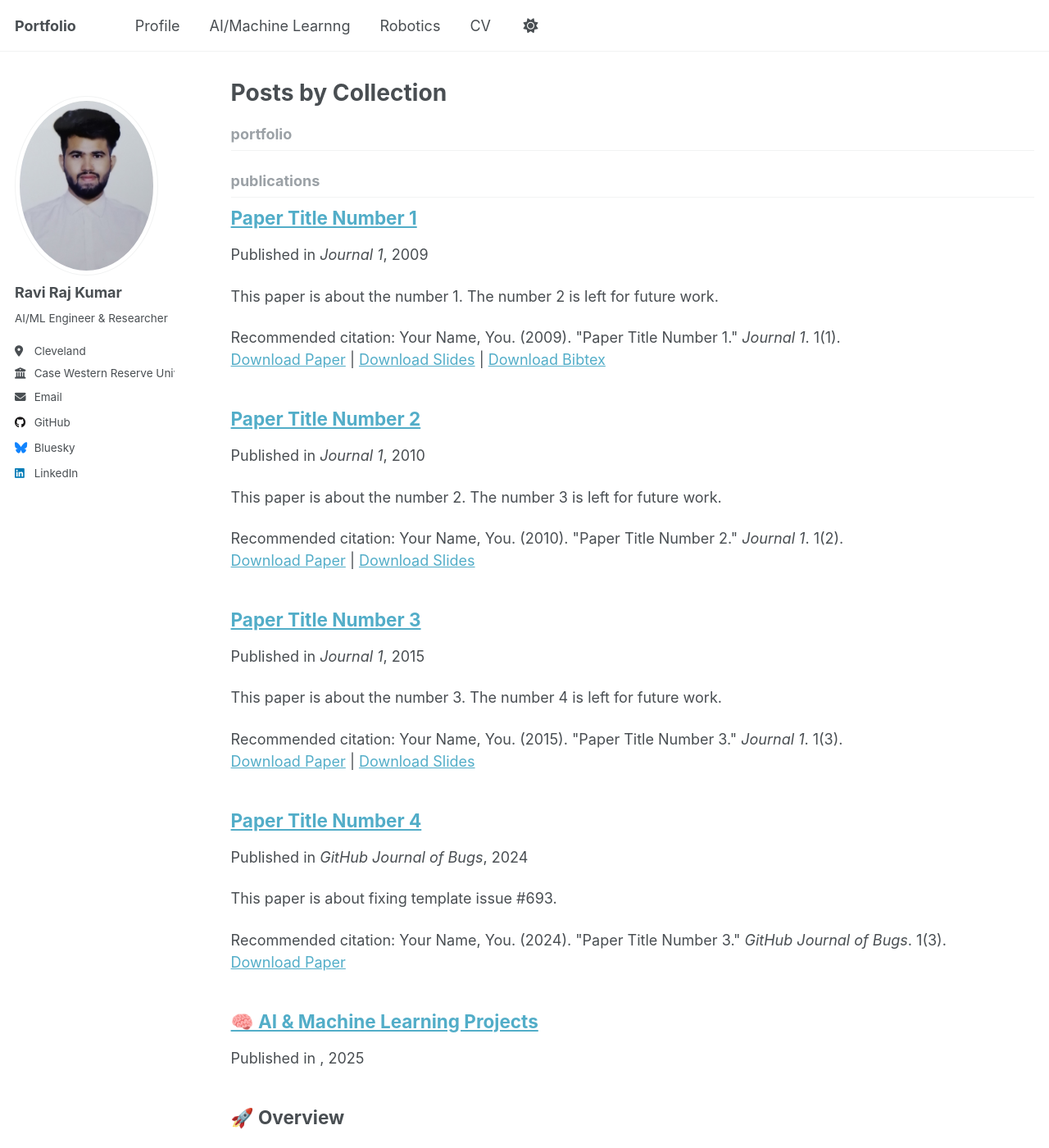
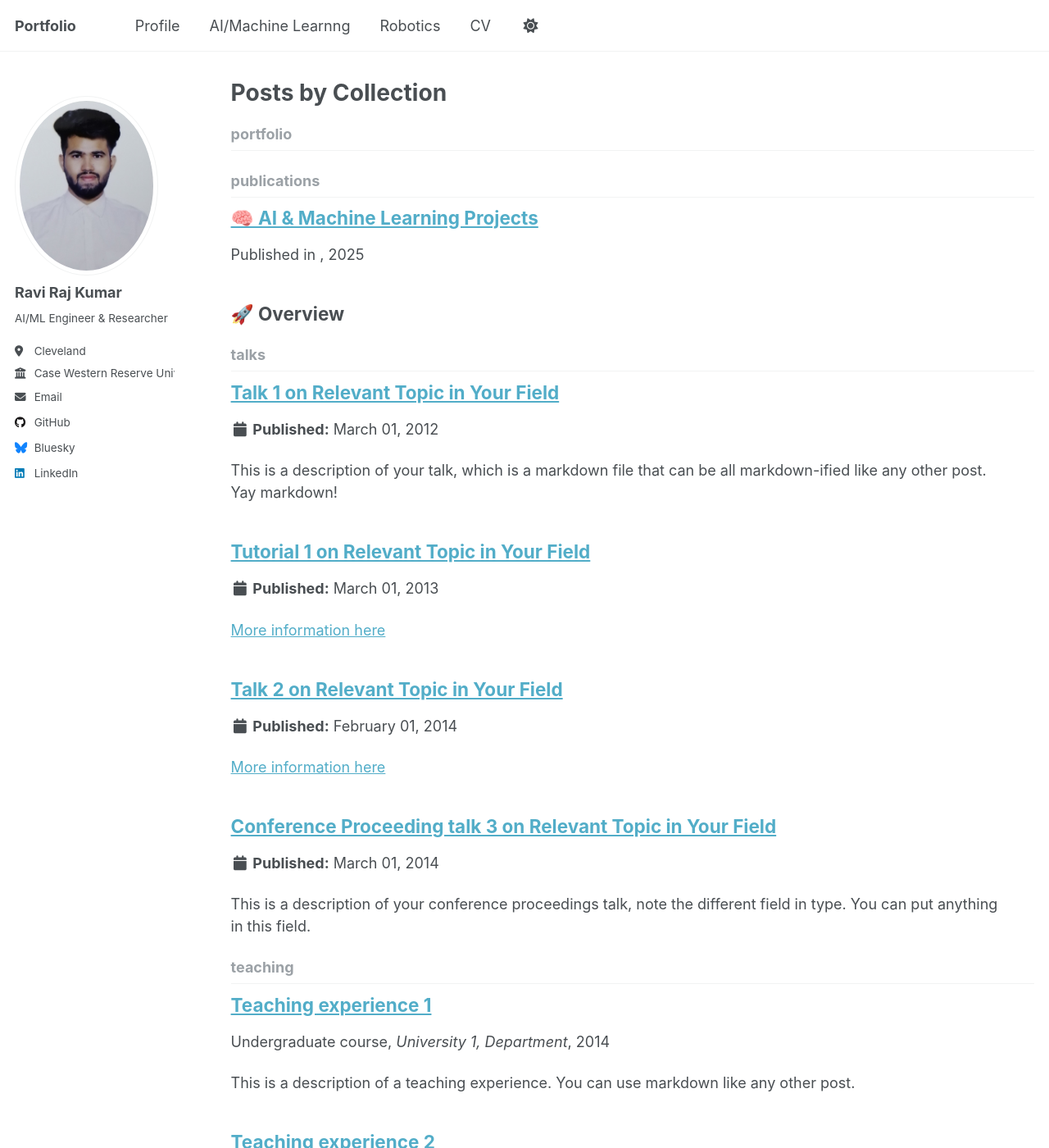
Before and after one commit to raviraj988/raviraj988.github.io, a Jekyll site: the page built from _pages/collection-archive.html, in a window 1280 px wide and 1400 px high. Shown: the whole window at 82% size. Built offline with Jekyll 4.4.1, drawn with Linux system fonts in a browser that asks for light colours.

```diff
--- a/_publications/2009-10-01-paper-title-number-1.md
+++ /dev/null
@@ -1,14 +0,0 @@
----
-title: "Paper Title Number 1"
-collection: publications
-category: manuscripts
-permalink: /publication/2009-10-01-paper-title-number-1
-excerpt: 'This paper is about the number 1. The number 2 is left for future work.'
-date: 2009-10-01
-venue: 'Journal 1'
-slidesurl: 'http://academicpages.github.io/files/slides1.pdf'
-paperurl: 'http://academicpages.github.io/files/paper1.pdf'
-bibtexurl: 'http://academicpages.github.io/files/bibtex1.bib'
-citation: 'Your Name, You. (2009). &quot;Paper Title Number 1.&quot; <i>Journal 1</i>. 1(1).'
----
-The contents above will be part of a list of publications, if the user clicks the link for the publication than the contents of section will be rendered as a full page, allowing you to provide more information about the paper for the reader. When publications are displayed as a single page, the contents of the above "citation" field will automatically be included below this section in a smaller font.
--- a/_publications/2010-10-01-paper-title-number-2.md
+++ /dev/null
@@ -1,14 +0,0 @@
----
-title: "Paper Title Number 2"
-collection: publications
-category: manuscripts
-permalink: /publication/2010-10-01-paper-title-number-2
-excerpt: 'This paper is about the number 2. The number 3 is left for future work.'
-date: 2010-10-01
-venue: 'Journal 1'
-slidesurl: 'http://academicpages.github.io/files/slides2.pdf'
-paperurl: 'http://academicpages.github.io/files/paper2.pdf'
-citation: 'Your Name, You. (2010). &quot;Paper Title Number 2.&quot; <i>Journal 1</i>. 1(2).'
----
-
-The contents above will be part of a list of publications, if the user clicks the link for the publication than the contents of section will be rendered as a full page, allowing you to provide more information about the paper for the reader. When publications are displayed as a single page, the contents of the above "citation" field will automatically be included below this section in a smaller font.
--- a/_publications/2015-10-01-paper-title-number-3.md
+++ /dev/null
@@ -1,14 +0,0 @@
----
-title: "Paper Title Number 3"
-collection: publications
-category: manuscripts
-permalink: /publication/2015-10-01-paper-title-number-3
-excerpt: 'This paper is about the number 3. The number 4 is left for future work.'
-date: 2015-10-01
-venue: 'Journal 1'
-slidesurl: 'http://academicpages.github.io/files/slides3.pdf'
-paperurl: 'http://academicpages.github.io/files/paper3.pdf'
-citation: 'Your Name, You. (2015). &quot;Paper Title Number 3.&quot; <i>Journal 1</i>. 1(3).'
----
-
-The contents above will be part of a list of publications, if the user clicks the link for the publication than the contents of section will be rendered as a full page, allowing you to provide more information about the paper for the reader. When publications are displayed as a single page, the contents of the above "citation" field will automatically be included below this section in a smaller font.
--- a/_publications/2024-02-17-paper-title-number-4.md
+++ /dev/null
@@ -1,13 +0,0 @@
----
-title: "Paper Title Number 4"
-collection: publications
-category: conferences
-permalink: /publication/2024-02-17-paper-title-number-4
-excerpt: 'This paper is about fixing template issue #693.'
-date: 2024-02-17
-venue: 'GitHub Journal of Bugs'
-paperurl: 'http://academicpages.github.io/files/paper3.pdf'
-citation: 'Your Name, You. (2024). &quot;Paper Title Number 3.&quot; <i>GitHub Journal of Bugs</i>. 1(3).'
----
-
-The contents above will be part of a list of publications, if the user clicks the link for the publication than the contents of section will be rendered as a full page, allowing you to provide more information about the paper for the reader. When publications are displayed as a single page, the contents of the above "citation" field will automatically be included below this section in a smaller font.
```
Also changed, not shown: _data/navigation.yml (+4 -4 lines).
